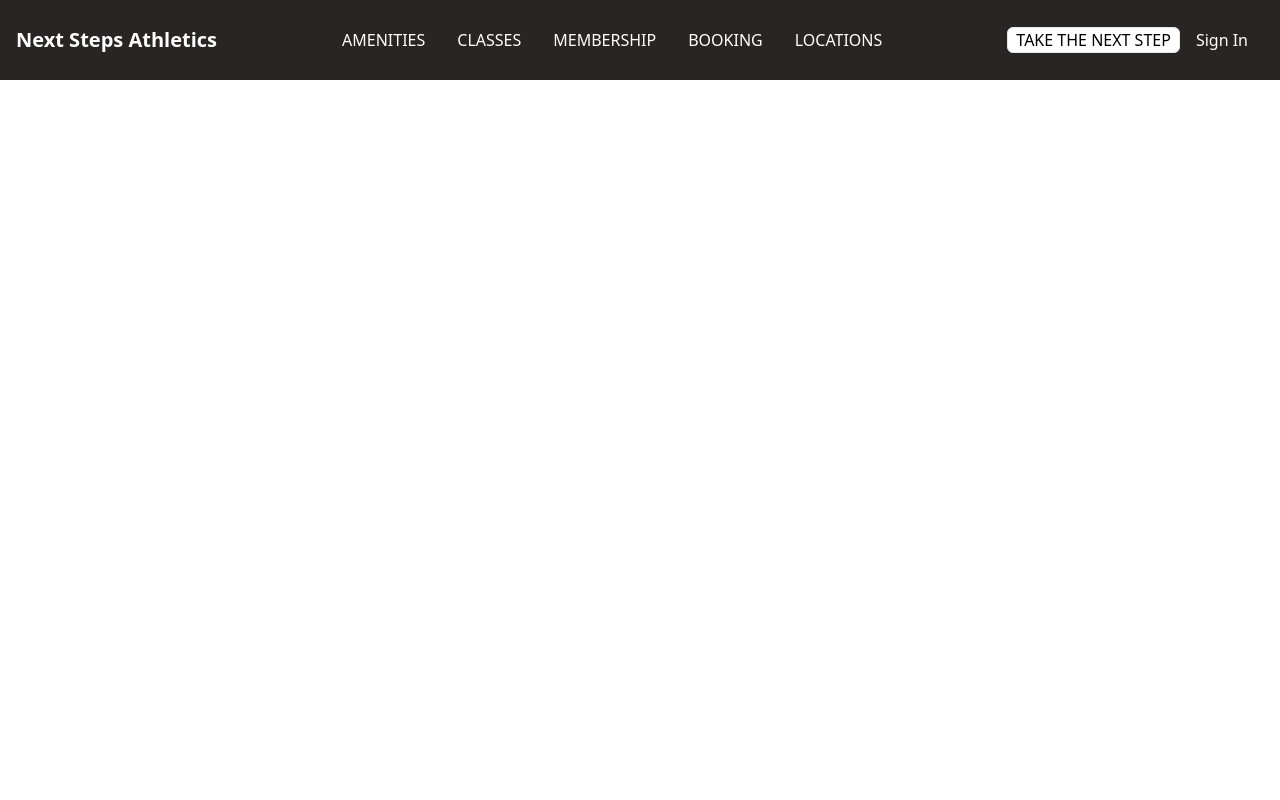
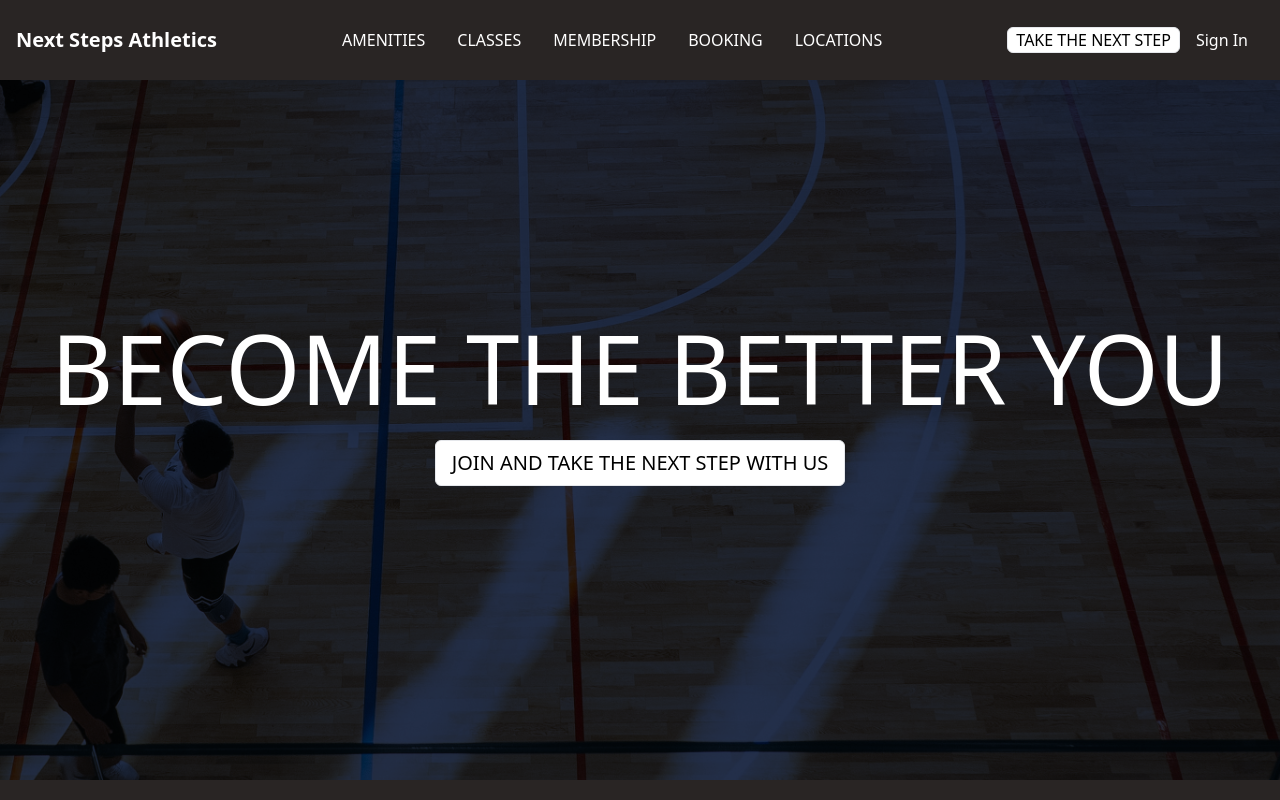
Before and after one commit to camshih/next-steps, a React (Create React App) app: page / in a window 1280 px wide. Built offline with nearby package versions, Linux system fonts and the light colour scheme.

Commit message:
intro page done. could see text move up/overlap

```diff
--- a/src/components/Hero.jsx
+++ b/src/components/Hero.jsx
@@ -1,11 +1,43 @@
-import React from 'react'
+import React from "react";
+import mainImg from "./../assets/bball-court.jpg";
 
 const Hero = () => {
   return (
-    <div className='w-full h-screen'>
-        Hero
+    // <div className="pt-20 w-full h-screen bg-zinc-200 flex flex-col justify-between ">
+    //   <div className="w-full h-[700px] bg-gray-900/90">
+    //     <img className="w-full h-full object-cover mix-blend-overlay" src={mainImg} alt="" />
+    //   </div>
+    //   <div className="flex justify-center w-full text-center m-auto">
+    //     Lorem.
+    //   </div>
+    // </div>
+
+    <div className="w-full h-screen flex justify-between bg-stone-800">
+      <div className="w-full mt-20">
+        <div className="w-full h-[700px] bg-gray-900/90 absolute">
+          <img className="w-full h-full object-cover mix-blend-overlay" src={mainImg} alt="/" />
+        </div>
+
+        <div className="max-w-[1240px] mx-auto text-white relative">
+          <div className="pb-6">
+            <h2 className="text-center text-8xl uppercase pt-60">Become the better you</h2>
+          </div>
+          <div className="text-center text-xl">
+          <button className="w-auto px-4 py-2 uppercase text-black font-medium border rounded-md bg-white">
+            join and take the next step with us
+          </button>
+          </div>
+
+        </div>
+
+      </div>
     </div>
-  )
-}
+  );
+};
 
-export default Hero
+export default Hero;
+
+// <div class="w-64 h-64 bg-red-100 relative">
+//   <div class="absolute inset-0 bg-cover bg-center z-0" style="background-image: url('https://upload.wikimedia.org/wikipedia/en/3/3c/JumanjiTheNextLevelTeaserPoster.jpg')"></div>
+//   <div class="opacity-0 hover:opacity-100 duration-300 absolute inset-0 z-10 flex justify-center items-center text-6xl text-white font-semibold">Dwayne</div>
+// </div>
```
Also changed, not shown: src/assets/bball-court.jpg (added).
